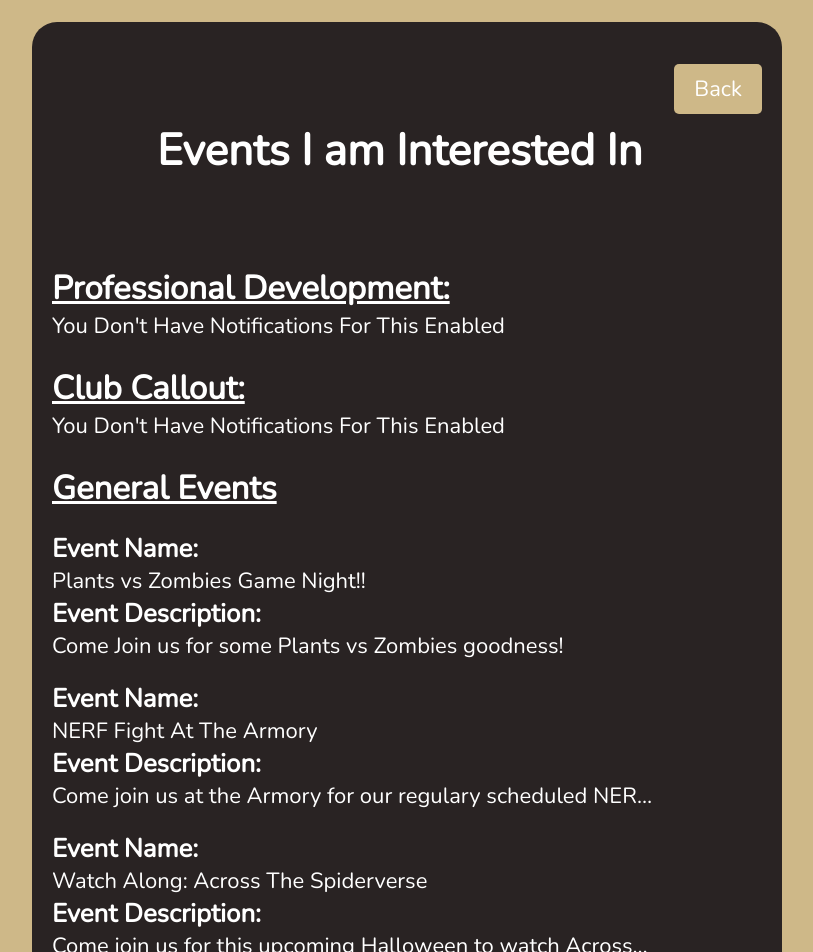
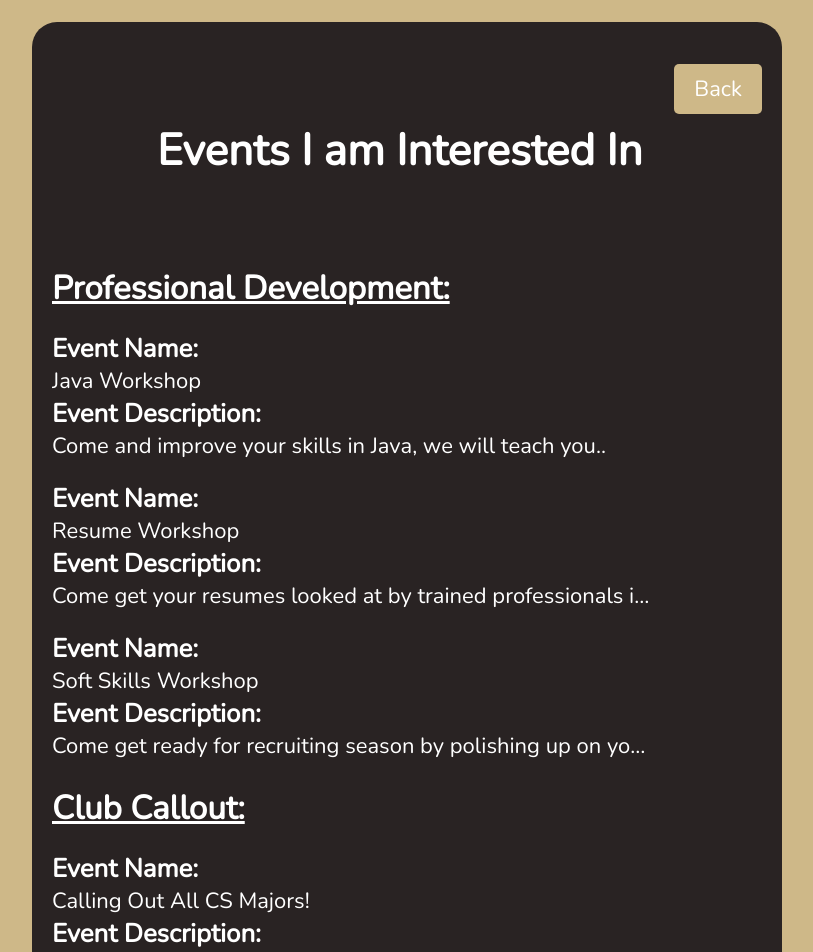
Before and after one commit to AdityaGupta03/PurdueHub, a React (Create React App) app in the folder register_ui/register-ui/: page /interested-events in a window 1280 px wide. Shown: the top 952 px of the page, without its empty margins (233-1046 px from the left). Built offline with nearby package versions, Linux system fonts and the light colour scheme.

Commit message:
added remove logic to professional and callouts, fixed facebook removal issue

```diff
--- a/register_ui/register-ui/src/EventsInterestedPage.js
+++ b/register_ui/register-ui/src/EventsInterestedPage.js
@@ -6,17 +6,17 @@ import works from './fireworks-shape.jpg' // temp picture
 function EventsInterestedPage() {
 
     const navigate = useNavigate();
-    const[profDevData, setProfDevData] = useState([]); // pull data of professional development tagged events
-    const[generalClubCallData, setGeneralCluCallbData] = useState([]); // pull data of club clalout tagged events
-    const[notifyProfDev, setNotifyProfDev] = useState(false); // pull notification setting if they toggled this option
-    const[notifyGeneralCallout, setNotifyGeneralCallout] = useState(false); // pull notification setting if they toggled this option
-    const[isUpcoming, setIsUpcoming] = useState(true); // boolean to check if there upcoming events
 
-    const [isInterested, setIsInterested] = useState(true);
+    const[notifyProfDev, setNotifyProfDev] = useState(true); // pull notification setting if they toggled this option
+    const[notifyGeneralCallout, setNotifyGeneralCallout] = useState(true); // pull notification setting if they toggled this option
+    const[isUpcoming, setIsUpcoming] = useState(true); // boolean to check if there upcoming events that a user followed for
 
+
+    const [isInterested, setIsInterested] = useState(true); // general boolean used for removing events / adding back them back
     const [viewingEvent, setViewingEvent] = useState(false);
 
     const [index, setIndex] = useState(0);
+    const [checkTag, setCheckTag] = useState('');
     const [wantsToRemove, setWantsToRemove] = useState(false);
     const [eventName, setEventName] = useState('X'); // specific event information
     const [eventDescription, setEventDescription] = useState('X'); // specific event information
@@ -76,6 +76,8 @@ function EventsInterestedPage() {
     ];
 
     const [allEvents, setAllEvents] = useState(generalData);
+    const [profDevEvents, setProfDevEvents] = useState(profData) // pull data of professional development tagged events
+    const [calloutEvents, setCalloutEvents] = useState(callData) // pull data of club clalout tagged events
 
     const followEvent = () => {
         if(isInterested) {
@@ -95,31 +97,52 @@ function EventsInterestedPage() {
         console.log('');
     }, [viewingEvent])
 
-    const viewEventPageClick = (name, description, indexOf) => {
-
+    const viewEventPageClick = (name, description, indexOf, tag) => {
         if(viewingEvent) {
             // if no longer viewing the page of the event...
             setEventName('');
             setEventDescription('');
+
             if(wantsToRemove) {
                 // remove event from list
+                if(checkTag === "general") {
+                    console.log(checkTag);
+                    const events = allEvents;
+                    events.splice(index, 1);
+                    if(events.length === 0) {
+                        setIsUpcoming(false); // this means there exists no events anymore since a user removed them all
+                    }
+                    setAllEvents(events);
+                }
+                else if (checkTag === "prof") {
+                    console.log(checkTag);
+                    const profEvents = profDevEvents;
+                    profEvents.splice(index, 1);
+                    if(profEvents.length === 0) {
+                        setNotifyProfDev(false); // this means there exists no events anymore since a user removed them all
+                    }
+                    setProfDevEvents(profEvents);
 
-                const events = allEvents;
-                events.splice(index, 1);
-                if(events.length === 0) {
-                    setIsUpcoming(false);
+                } else {
+                    console.log(checkTag);
+                    const callEvents = calloutEvents;
+                    callEvents.splice(index, 1);
+                    if(callEvents.length === 0) {
+                        setNotifyGeneralCallout(false); // this means there exists no events anymore since a user removed them all
+                    }
+                    setCalloutEvents(callEvents);
                 }
-
-                setAllEvents(events);
-
                 setIsInterested(true);
             }
+            setWantsToRemove(false);
+            setCheckTag("x");
             setViewingEvent(false);
         }
         else {
             // if viewing the page of the event...
             setEventName(name);
             setIndex(indexOf);
+            setCheckTag(tag);
             setEventDescription(description);
             setViewingEvent(true);
         }
@@ -130,7 +153,7 @@ function EventsInterestedPage() {
         {viewingEvent ? (
                 <div className='interestedWhole'>
                     <div className='containbtn'>
-                        <button className='actualbtn' onClick={() => viewEventPageClick('X', 'X')}>Back</button>
+                        <button className='actualbtn' onClick={() => viewEventPageClick('X', 'X', 0, "X")}>Back</button>
                     </div>
 
                     <div className='intro'>
@@ -170,19 +193,21 @@ function EventsInterestedPage() {
             <h2 style={{textDecoration: 'underline'}}>Professional Development:</h2>
                 {notifyProfDev ? (
                      <div>
-                        {profData.map((item, index) => {
+                        {profDevEvents.map((item, index) => {
                              return (
+                                <Link className="clubEventLinks"style={{textDecorationLine: 'none'}} onClick={() => viewEventPageClick(item.eventName, item.description, index, "prof")}>
                                 <div key={index} className='event'>
                                     <h3>Event Name:</h3>
                                     <p className='wrapText'>{item.eventName}</p>
                                     <h3>Event Description: </h3>
                                     <p className='wrapText'>{item.description}</p>
                                 </div>
+                                </Link>
                                 )
                             })}
                      </div>
                 ) : (
-                    <p>You Don't Have Notifications For This Enabled</p>
+                    <p>Nothing Coming Up...</p>
                 )}
         </div>
 
@@ -190,28 +215,30 @@ function EventsInterestedPage() {
             <h2 style={{textDecoration: 'underline'}}>Club Callout:</h2>
                 {notifyGeneralCallout ? (
                      <div>
-                        {callData.map((item, index) => {
+                        {calloutEvents.map((item, index) => {
                              return (
+                                <Link className="clubEventLinks"style={{textDecorationLine: 'none'}} onClick={() => viewEventPageClick(item.eventName, item.description, index, "callout")}>
                                 <div key={index} className='event'>
                                     <h3>Event Name:</h3>
                                     <p className='wrapText'>{item.eventName}</p>
                                     <h3>Event Description: </h3>
                                     <p className='wrapText'>{item.description}</p>
                                 </div>
+                                </Link>
                                 )
                             })}
                      </div>
                 ) : (
-                    <p>You Don't Have Notifications For This Enabled</p>
+                    <p>Nothing Coming Up...</p>
                 )}
         </div>
         <div className='eventCtn'>
-            <h2 style={{textDecoration: 'underline'}}>General Events</h2>
+            <h2 style={{textDecoration: 'underline'}}>General Events:</h2>
                 {isUpcoming ? (
                      <div>
                         {allEvents.map((item, index) => {
                              return (
-                                <Link className="clubEventLinks"style={{textDecorationLine: 'none'}} onClick={() => viewEventPageClick(item.eventName, item.description, index)}>
+                                <Link className="clubEventLinks"style={{textDecorationLine: 'none'}} onClick={() => viewEventPageClick(item.eventName, item.description, index, "general")}>
                                 <div key={index} className='event'>
                                     <h3>Event Name:</h3>
                                     <p className='wrapText'>{item.eventName}</p>
```
